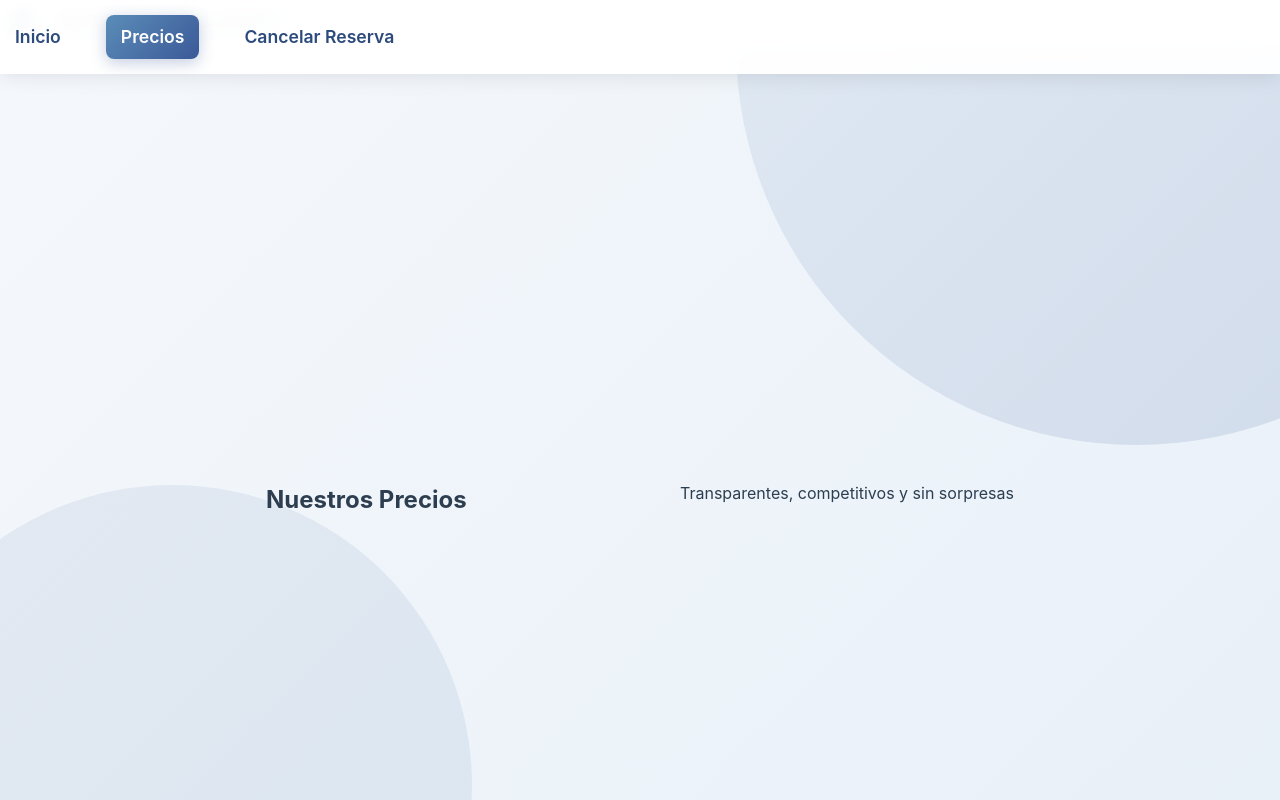
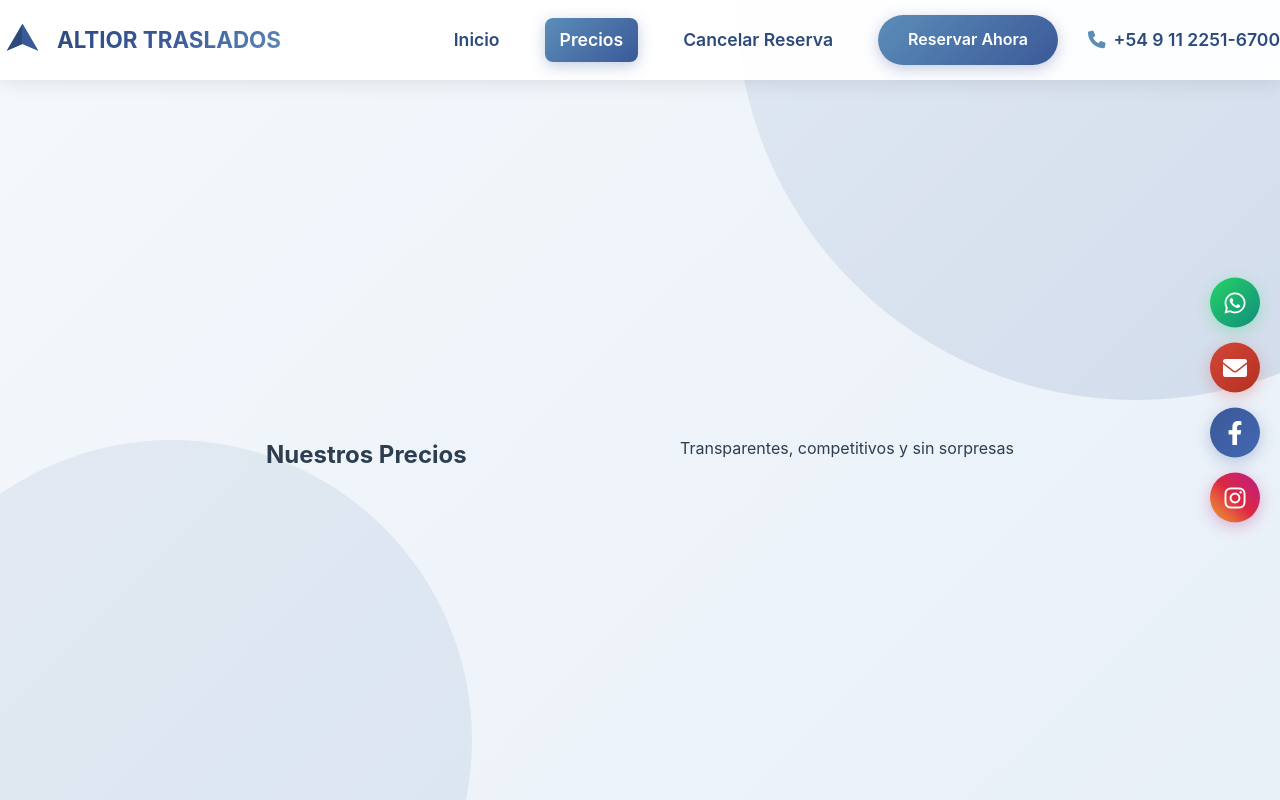
Before and after one commit to DiliannyArriaz/AltiorTraslados, a plain HTML site: page precios.html in a window 1280 px wide. Shown: the top 800 px of the page. Drawn offline with Linux system fonts and the light colour scheme.

Commit message:
Navbar idéntico a index.html y restauración de sección de precios

```diff
--- a/precios.html
+++ b/precios.html
@@ -8,32 +8,54 @@
     <link rel="stylesheet" href="https://cdnjs.cloudflare.com/ajax/libs/font-awesome/6.0.0-beta3/css/all.min.css">
 </head>
 <body>
-    <!-- Header -->
-    <header>
+    <!-- Social Media Sidebar -->
+    <div class="social-sidebar">
+        <a href="https://wa.me/5491122516700" target="_blank" class="social-icon whatsapp">
+            <i class="fab fa-whatsapp"></i>
+        </a>
+        <a href="mailto:altior.traslados@gmail.com" class="social-icon email">
+            <i class="fas fa-envelope"></i>
+        </a>
+        <a href="https://www.facebook.com/p/Altior-Traslados-100075517674744" target="_blank"
+            class="social-icon facebook">
+            <i class="fab fa-facebook-f"></i>
+        </a>
+        <a href="#" class="social-icon instagram">
+            <i class="fab fa-instagram"></i>
+        </a>
+    </div>
+
+    <!-- Navigation -->
+    <nav>
         <div class="nav-container">
-            <a href="index.html" class="logo-section">
-                <svg class="logo" viewBox="0 0 100 100" width="60" height="60">
+            <div class="logo-section">
+                <svg class="logo" viewBox="0 0 100 100">
                     <polygon points="50,15 85,75 50,60 15,75" fill="#5B8DB8" />
                     <polygon points="50,15 50,60 85,75" fill="#3B5998" />
                     <polygon points="50,15 15,75 50,60" fill="#2C4A7C" />
                 </svg>
-                <h1 class="brand-name">ALTIOR TRASLADOS</h1>
-            </a>
+                <div class="brand-name">ALTIOR TRASLADOS</div>
+            </div>
 
-            <nav>
+            <!-- Hamburger Menu -->
             <div class="hamburger-menu">
-                    <span class="hamburger-line"></span>
-                    <span class="hamburger-line"></span>
-                    <span class="hamburger-line"></span>
+                <div class="hamburger-line"></div>
+                <div class="hamburger-line"></div>
+                <div class="hamburger-line"></div>
             </div>
+
             <div class="nav-right">
                 <a href="index.html" class="nav-link">Inicio</a>
                 <a href="precios.html" class="nav-link active">Precios</a>
                 <a href="cancelar.html" class="nav-link">Cancelar Reserva</a>
+                <a href="https://wa.me/5491122516700?text=Hola,%20quisiera%20hacer%20una%20reserva" class="nav-cta" target="_blank">Reservar Ahora</a>
+                <div class="phone-number">
+                    <i class="fas fa-phone"></i>
+                    <span>+54 9 11 2251-6700</span>
+                </div>
+            </div>
         </div>
     </nav>
-        </div>
-    </header>
 
     <!-- Hero Section -->
     <section class="hero precios-hero">
```
Lines whose indentation alone changed are shown as unchanged.
